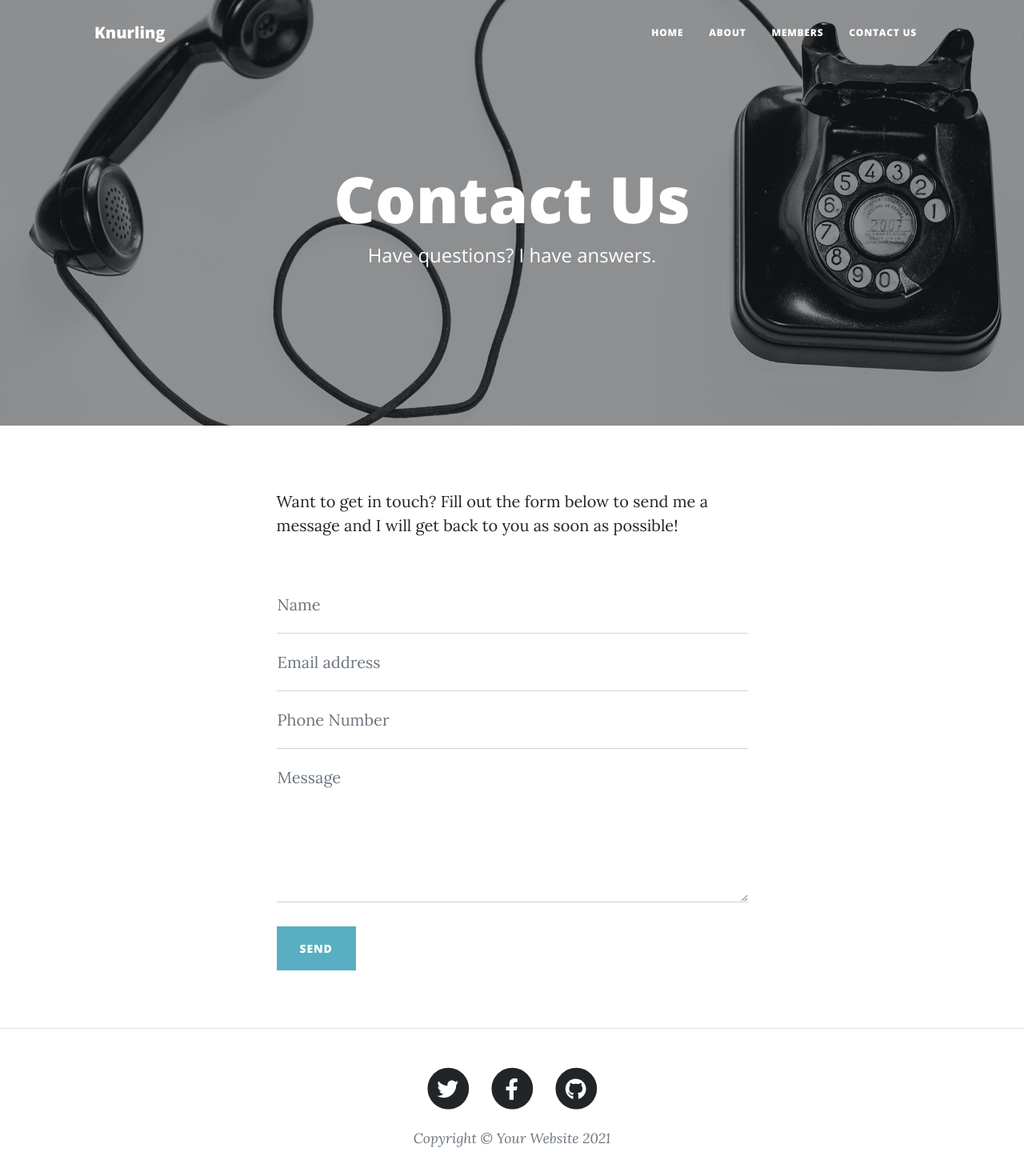
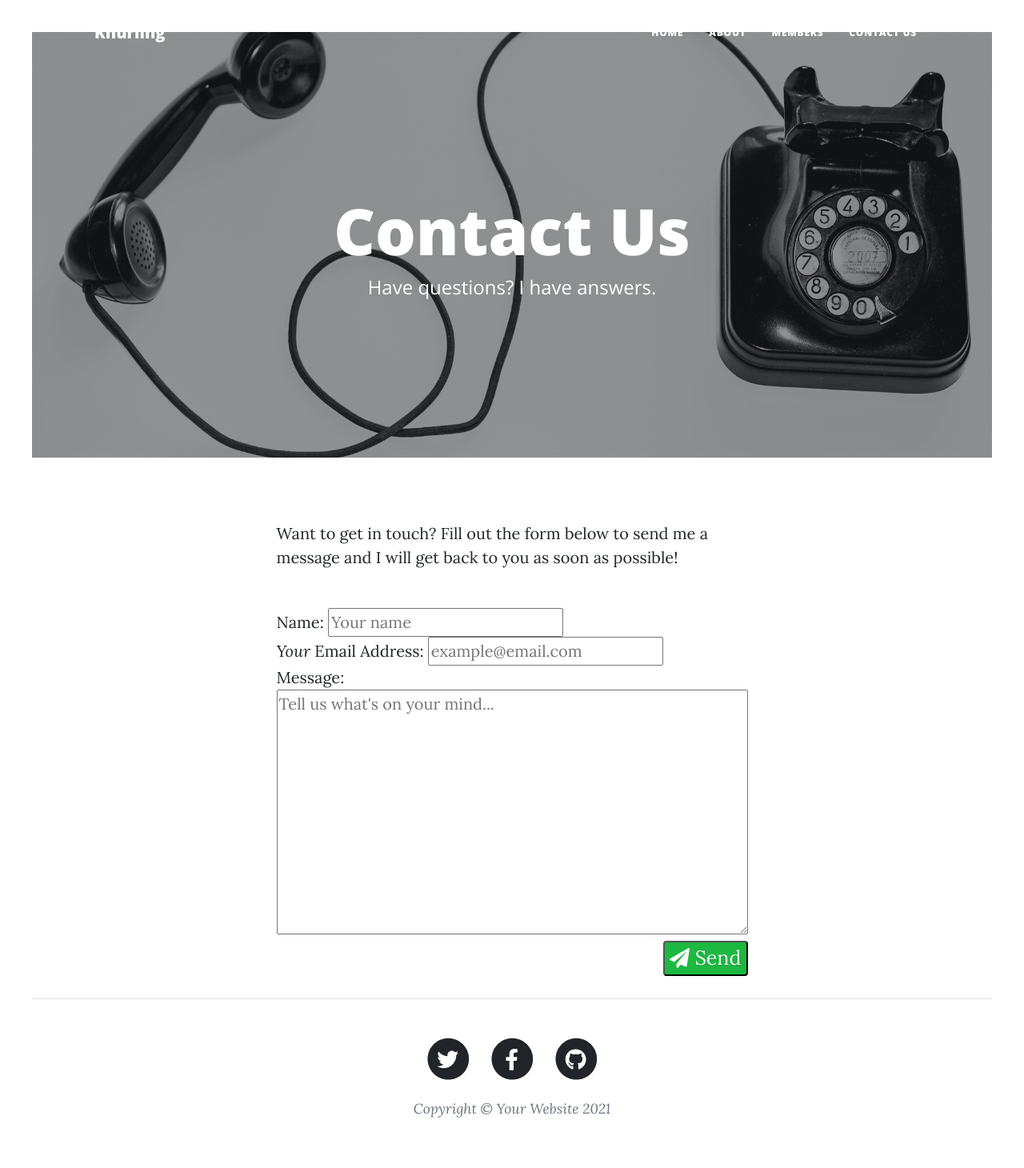
Before and after one commit to AhnYoungHoon/knuring, a Django app: page /contact/ in a window 1280 px wide. Shown: the top 1460 px of the page at 80% size. Before the commit the page ends 1434 px from the top, so only its background shows below. Run offline with Django 3.2, Linux system fonts and the light colour scheme; some libraries are stand-ins or nearby versions.

Commit message:
contact us 수정

```diff
--- a/knurling/templates/base.html
+++ b/knurling/templates/base.html
@@ -15,6 +15,7 @@
         <link href="https://fonts.googleapis.com/css?family=Open+Sans:300italic,400italic,600italic,700italic,800italic,400,300,600,700,800" rel="stylesheet" type="text/css" />
         <!-- Core theme CSS (includes Bootstrap)-->
         <link href="../static/css/styles.css" rel="stylesheet" />
+
     </head>
     <body>
         <!-- Navigation-->
--- a/knurling/templates/knurling/contact.html
+++ b/knurling/templates/knurling/contact.html
@@ -13,6 +13,49 @@
                     </div>
                 </div>
             </div>
+            <style>
+                <!-- body {
+                  margin: 2em;
+                }-->
+
+                    aside {
+                        background: #1f8dd6; /* same color as selected state on site menu */
+                        padding: 0.3em 1em;
+                        border-radius: 3px;
+                        color: #fff;
+                        margin-bottom: 2em;
+                    }
+                    textarea {
+                    width: 100%;
+                    }
+                    .content-head {
+                    font-weight: 400;
+                    text-transform: uppercase;
+                    letter-spacing: 0.1em;
+                    margin: 2em 0 1em;
+                    }
+                    .is-center {
+                    text-align: center;
+                    }
+                    .button-success {
+                    color: white;
+                    border-radius: 4px;
+                    text-shadow: 0 1px 1px rgba(0, 0, 0, 0.2);
+                    background: rgb(28, 184, 65); /* this is a green */
+                    }
+                    .button-xlarge {
+                    font-size: 125%;
+                    }
+                    button {
+                    float: right;
+                    }
+                    #name, #email {
+                    width: 50%;
+                    }
+                    .honeypot-field {
+                    display: none;
+                    }
+            </style>
         </header>
         <!-- Main Content-->
         <main class="mb-4">
@@ -28,49 +71,41 @@
                             <!-- To make this form functional, sign up at-->
                             <!-- https://startbootstrap.com/solution/contact-forms-->
                             <!-- to get an API token!-->
-                            <form id="contactForm" data-sb-form-api-token="API_TOKEN">
-                                <div class="form-floating">
-                                    <input class="form-control" id="name" type="text" placeholder="Enter your name..." data-sb-validations="required" />
-                                    <label for="name">Name</label>
-                                    <div class="invalid-feedback" data-sb-feedback="name:required">A name is required.</div>
-                                </div>
-                                <div class="form-floating">
-                                    <input class="form-control" id="email" type="email" placeholder="Enter your email..." data-sb-validations="required,email" />
-                                    <label for="email">Email address</label>
-                                    <div class="invalid-feedback" data-sb-feedback="email:required">An email is required.</div>
-                                    <div class="invalid-feedback" data-sb-feedback="email:email">Email is not valid.</div>
-                                </div>
-                                <div class="form-floating">
-                                    <input class="form-control" id="phone" type="tel" placeholder="Enter your phone number..." data-sb-validations="required" />
-                                    <label for="phone">Phone Number</label>
-                                    <div class="invalid-feedback" data-sb-feedback="phone:required">A phone number is required.</div>
-                                </div>
-                                <div class="form-floating">
-                                    <textarea class="form-control" id="message" placeholder="Enter your message here..." style="height: 12rem" data-sb-validations="required"></textarea>
-                                    <label for="message">Message</label>
-                                    <div class="invalid-feedback" data-sb-feedback="message:required">A message is required.</div>
-                                </div>
-                                <br />
-                                <!-- Submit success message-->
-                                <!---->
-                                <!-- This is what your users will see when the form-->
-                                <!-- has successfully submitted-->
-                                <div class="d-none" id="submitSuccessMessage">
-                                    <div class="text-center mb-3">
-                                        <div class="fw-bolder">Form submission successful!</div>
-                                        To activate this form, sign up at
-                                        <br />
-                                        <a href="https://startbootstrap.com/solution/contact-forms">https://startbootstrap.com/solution/contact-forms</a>
-                                    </div>
-                                </div>
-                                <!-- Submit error message-->
-                                <!---->
-                                <!-- This is what your users will see when there is-->
-                                <!-- an error submitting the form-->
-                                <div class="d-none" id="submitErrorMessage"><div class="text-center text-danger mb-3">Error sending message!</div></div>
-                                <!-- Submit Button-->
-                                <button class="btn btn-primary text-uppercase disabled" id="submitButton" type="submit">Send</button>
-                            </form>
+                            <!--data-sb-form-api-token="API_TOKEN"-->
+                            <form class="gform pure-form pure-form-stacked" method="POST" data-email="example@email.net"
+                            action="https://script.google.com/macros/s/AKfycbxQQqOFvQ33nC5zBoJT-vGLrPFuTc-I2X0Ra-Sh/exec">
+
+                            <div class="form-elements">
+                              <fieldset class="pure-group">
+                                <label for="name">Name: </label>
+                                <input id="name" name="name" placeholder="Your name" />
+                              </fieldset>
+
+                              <fieldset class="pure-group">
+                                <label for="email"><em>Your</em> Email Address:</label>
+                                <input id="email" name="email" type="email" value=""
+                                required placeholder="example@email.com"/>
+                              </fieldset>
+
+                              <fieldset class="pure-group">
+                                <label for="message">Message: </label>
+                                <textarea id="message" name="message" rows="10"
+                                placeholder="Tell us what's on your mind..."></textarea>
+                              </fieldset>
+
+
+
+                              <button class="button-success pure-button button-xlarge">
+                                <i class="fa fa-paper-plane"></i>&nbsp;Send</button>
+                            </div>
+
+                            <!-- Customise the Thankyou Message People See when they submit the form: -->
+                            <div class="thankyou_message" style="display:none;">
+                              <h2><em>Thanks</em> for contacting us!
+                                We will get back to you soon!</h2>
+                            </div>
+
+                          </form>
                         </div>
                     </div>
                 </div>
@@ -121,4 +156,5 @@
         <!-- * * Activate your form at https://startbootstrap.com/solution/contact-forms * *-->
         <!-- * * * * * * * * * * * * * * * * * * * * * * * * * * * * * * * * * * * * * * * *-->
         <script src="https://cdn.startbootstrap.com/sb-forms-latest.js"></script>
+        <script data-cfasync="false" src="../../static/js/form-submission-handler.js"></script>
 {% endblock %}
```
Also changed, not shown: knurling/static/js/form-submission-handler.js (added, +105 -0 lines).
